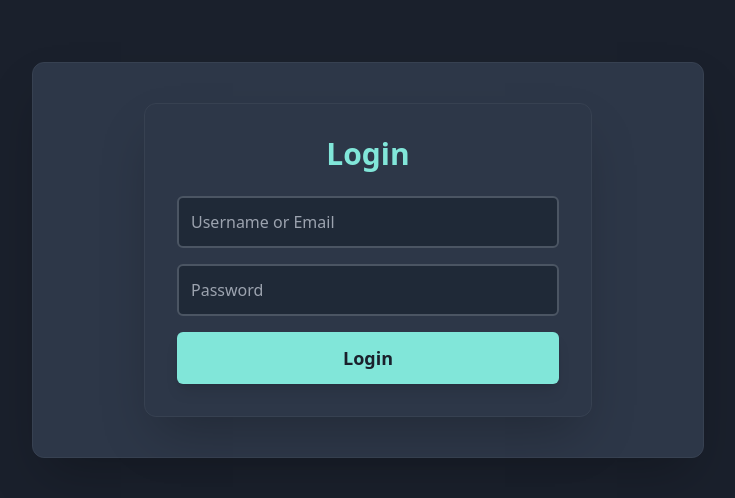
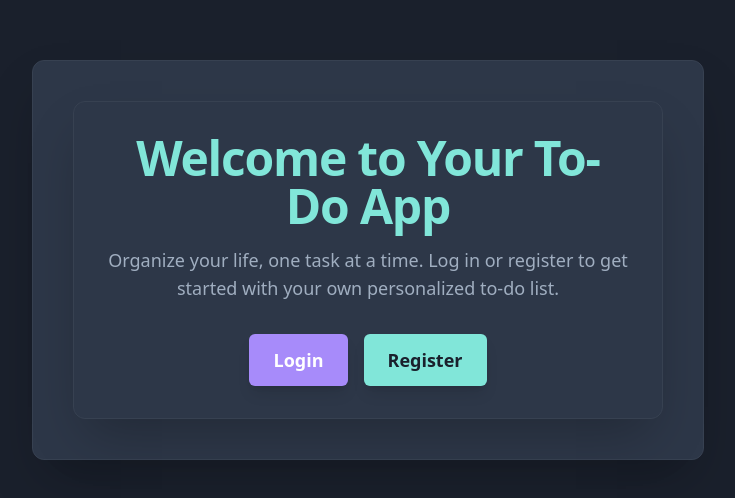
Before and after one commit to srijan-143/My-ToDo-App, a React (Vite) app in the folder client/: page / in a window 1280 px wide. Before the commit this address led to /login. Shown: the part 140-638 px from the top of the page, without its empty margins (272-1007 px from the left). Built offline with nearby package versions, Linux system fonts and the light colour scheme.

Commit message:
landing page

```diff
--- a/client/src/App.jsx
+++ b/client/src/App.jsx
@@ -1,10 +1,12 @@
+// client/src/App.jsx
 import React, { useState, useEffect } from 'react';
 import './App.css';
 import TodoForm from './components/TodoForm';
 import TodoList from './components/TodoList';
 import AuthForm from './components/AuthForm';
+import LandingPage from './components/LandingPage';
 import axios from 'axios';
-import { Routes, Route, useNavigate } from 'react-router-dom';
+import { Routes, Route, useNavigate, Navigate } from 'react-router-dom';
 
 function App() {
   const [todos, setTodos] = useState([]);
@@ -23,7 +25,7 @@ function App() {
       localStorage.setItem('authToken', token);
       localStorage.setItem('user', JSON.stringify(userData));
       setUser(userData);
-      navigate('/');
+      navigate('/todos');
     } catch (error) {
       console.error(`Error during ${type}:`, error.response?.data?.message || error.message);
       alert(error.response?.data?.message || `Failed to ${type}. Please try again.`);
@@ -34,7 +36,7 @@ function App() {
     localStorage.removeItem('authToken');
     localStorage.removeItem('user');
     setUser(null);
-    navigate('/login');
+    navigate('/');
   };
 
   // --- Core Application Logic ---
@@ -53,8 +55,8 @@ function App() {
         }
       }
       setLoading(false);
-      if (!token && window.location.pathname !== '/login' && window.location.pathname !== '/register') {
-        navigate('/login');
+      if (!token && window.location.pathname !== '/login' && window.location.pathname !== '/register' && window.location.pathname !== '/') {
+        navigate('/');
       }
     };
     checkAuthStatus();
@@ -66,7 +68,7 @@ function App() {
         try {
           const token = localStorage.getItem('authToken');
           if (!token) {
-            navigate('/login');
+            navigate('/');
             return;
           }
           const config = { headers: { Authorization: `Bearer ${token}` } };
@@ -144,9 +146,8 @@ function App() {
 
   const mainContainerClasses = `flex flex-col items-center justify-center p-4 w-full h-full`;
   const appCardClasses = `p-6 md:p-8 lg:p-10 rounded-xl shadow-2xl w-full max-w-sm sm:max-w-md md:max-w-lg lg:max-w-xl xl:max-w-2xl transform transition-transform duration-200 relative
-  flex flex-col items-center   /* THIS IS THE CHANGE: ensures children are centered horizontally */
-  ${isHelloKittyTheme ? 'bg-hk-light-pink border-hk-pink shadow-lg' : 'bg-dark-card border border-gray-700'}`;
-
+    flex flex-col items-center
+    ${isHelloKittyTheme ? 'bg-hk-light-pink border-hk-pink shadow-lg' : 'bg-dark-card border border-gray-700'}`;
   const headingClasses = `text-4xl md:text-5xl font-extrabold mb-6 tracking-tight text-center ${isHelloKittyTheme ? 'text-hk-red' : 'text-accent-blue'}`;
   const logoutButtonClasses = `absolute top-4 right-4 px-3 py-1 text-white rounded-md text-sm transition-colors duration-200 shadow-md ${isHelloKittyTheme ? 'bg-hk-red hover:bg-red-700' : 'bg-red-600 hover:bg-red-700'}`;
   const loginRegisterWrapperClasses = `text-xl font-bold flex flex-col items-center ${isHelloKittyTheme ? 'text-hk-red' : 'text-dark-text'}`;
@@ -171,9 +172,10 @@ function App() {
         )}
 
         <Routes>
-          <Route path="/login" element={<AuthForm isHelloKittyTheme={isHelloKittyTheme} type="login" onSubmit={(formData) => handleAuthSubmit(formData, 'login')} />} />
-          <Route path="/register" element={<AuthForm isHelloKittyTheme={isHelloKittyTheme} type="register" onSubmit={(formData) => handleAuthSubmit(formData, 'register')} />} />
-          <Route path="/" element={
+          <Route path="/" element={user ? <Navigate to="/todos" /> : <LandingPage />} />
+          <Route path="/login" element={user ? <Navigate to="/todos" /> : <AuthForm isHelloKittyTheme={isHelloKittyTheme} type="login" onSubmit={(formData) => handleAuthSubmit(formData, 'login')} />} />
+          <Route path="/register" element={user ? <Navigate to="/todos" /> : <AuthForm isHelloKittyTheme={isHelloKittyTheme} type="register" onSubmit={(formData) => handleAuthSubmit(formData, 'register')} />} />
+          <Route path="/todos" element={
             user ? (
                 <>
                   <h1 className={headingClasses}>{appTitle}</h1>
@@ -186,17 +188,7 @@ function App() {
                   />
                 </>
             ) : (
-                <div className={loginRegisterWrapperClasses}>
-                    <p className="mb-4 text-center">Please log in or register to view your tasks.</p>
-                    <div className="flex space-x-4">
-                        <button onClick={() => navigate('/login')} className={loginButtonClasses}>
-                            Login
-                        </button>
-                        <button onClick={() => navigate('/register')} className={registerButtonClasses}>
-                            Register
-                        </button>
-                    </div>
-                </div>
+                <Navigate to="/" />
             )
           } />
         </Routes>
--- a/client/src/components/AuthForm.jsx
+++ b/client/src/components/AuthForm.jsx
@@ -1,5 +1,6 @@
 // client/src/components/AuthForm.jsx
 import React, { useState } from 'react';
+import { Link } from 'react-router-dom'; // NEW: Import Link
 
 function AuthForm({ type, onSubmit, isHelloKittyTheme }) {
     const [username, setUsername] = useState('');
@@ -28,6 +29,7 @@ function AuthForm({ type, onSubmit, isHelloKittyTheme }) {
     const buttonClasses = `w-full px-6 py-3 font-bold rounded-md text-lg shadow-lg transform hover:scale-[1.02] active:scale-[0.98] focus:outline-none focus:ring-2 focus:ring-opacity-50
         ${isHelloKittyTheme ? 'bg-hk-red text-hk-white hover:bg-hk-pink focus:ring-hk-red' : 'bg-accent-blue text-dark-bg hover:bg-accent-purple focus:ring-accent-blue'}`;
     const headingClasses = `text-3xl font-extrabold mb-6 ${isHelloKittyTheme ? 'text-hk-red' : 'text-accent-blue'}`;
+    const linkClasses = `mt-4 text-sm font-semibold ${isHelloKittyTheme ? 'text-hk-dark-primary hover:text-hk-red' : 'text-accent-blue hover:text-accent-purple'}`;
 
     return (
         <form onSubmit={handleSubmit} className={formCardClasses}>
@@ -78,6 +80,17 @@ function AuthForm({ type, onSubmit, isHelloKittyTheme }) {
             <button type="submit" className={buttonClasses}>
                 {type === 'login' ? 'Login' : 'Register'}
             </button>
+
+            {/* NEW: Link to switch between forms */}
+            {type === 'login' ? (
+                <Link to="/register" className={linkClasses}>
+                    Don't have an account? Register here.
+                </Link>
+            ) : (
+                <Link to="/login" className={linkClasses}>
+                    Already have an account? Login here.
+                </Link>
+            )}
         </form>
     );
 }
--- /dev/null
+++ b/client/src/components/LandingPage.jsx
@@ -0,0 +1,36 @@
+// client/src/components/LandingPage.jsx
+import React from 'react';
+import { Link } from 'react-router-dom';
+
+function LandingPage() {
+    // We'll define a simple, clean look for the landing page.
+    // It will use the dark aesthetic by default, but we'll apply a conditional
+    // theme later if needed.
+
+    return (
+        <div className="flex flex-col items-center justify-center text-center p-8 bg-dark-card rounded-xl shadow-2xl border border-gray-700">
+            <h1 className="text-5xl font-extrabold text-accent-blue mb-4 tracking-tight">
+                Welcome to Your To-Do App
+            </h1>
+            <p className="text-lg text-dark-text-muted mb-8 max-w-prose">
+                Organize your life, one task at a time. Log in or register to get started with your own personalized to-do list.
+            </p>
+            <div className="flex space-x-4">
+                <Link
+                    to="/login"
+                    className="px-6 py-3 bg-accent-purple text-white font-bold rounded-md text-lg hover:bg-purple-700 transition-colors duration-200 shadow-lg transform hover:scale-105 active:scale-95"
+                >
+                    Login
+                </Link>
+                <Link
+                    to="/register"
+                    className="px-6 py-3 bg-accent-blue text-dark-bg font-bold rounded-md text-lg hover:bg-accent-purple transition-colors duration-200 shadow-lg transform hover:scale-105 active:scale-95"
+                >
+                    Register
+                </Link>
+            </div>
+        </div>
+    );
+}
+
+export default LandingPage;
```
Also changed, not shown: client/tailwind.config.js (+8 -12 lines).
